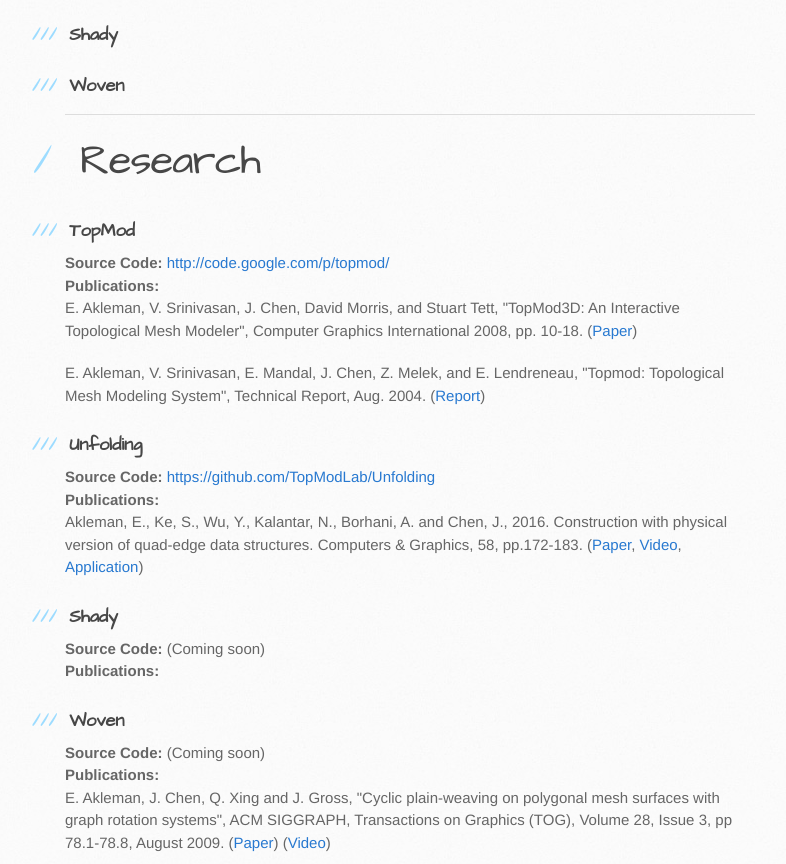
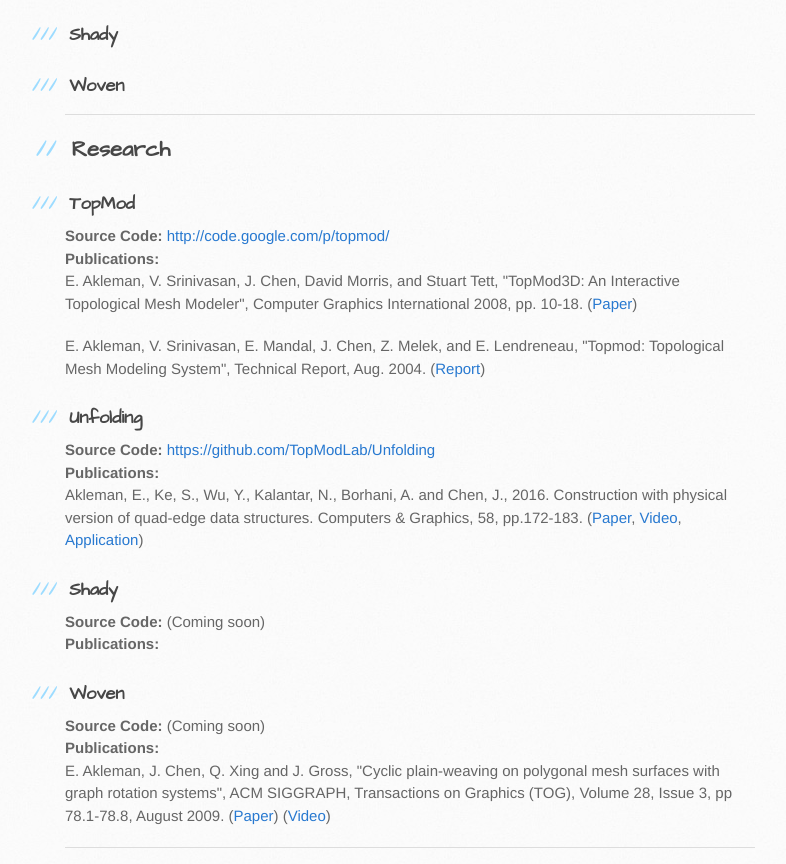
Before and after one commit to TopModLab/topmodlab.github.io, a plain HTML site: page index.html in a window 1280 px wide. Shown: the part 805-1669 px from the top of the page, without its empty margins (105-891 px from the left). Drawn offline with Linux system fonts and the light colour scheme.

```diff
--- a/index.html
+++ b/index.html
@@ -65,8 +65,8 @@
 
 <hr>
 
-<h1>
-<a id="research" class="anchor" href="#research" aria-hidden="true"><span aria-hidden="true" class="octicon octicon-link"></span></a>Research</h1>
+<h2>
+<a id="research" class="anchor" href="#research" aria-hidden="true"><span aria-hidden="true" class="octicon octicon-link"></span></a>Research</h2>
 
 <h3>
 <a id="topmod-1" class="anchor" href="#topmod-1" aria-hidden="true"><span aria-hidden="true" class="octicon octicon-link"></span></a>TopMod</h3>
```
Also changed, not shown: params.json (+1 -1 lines).
